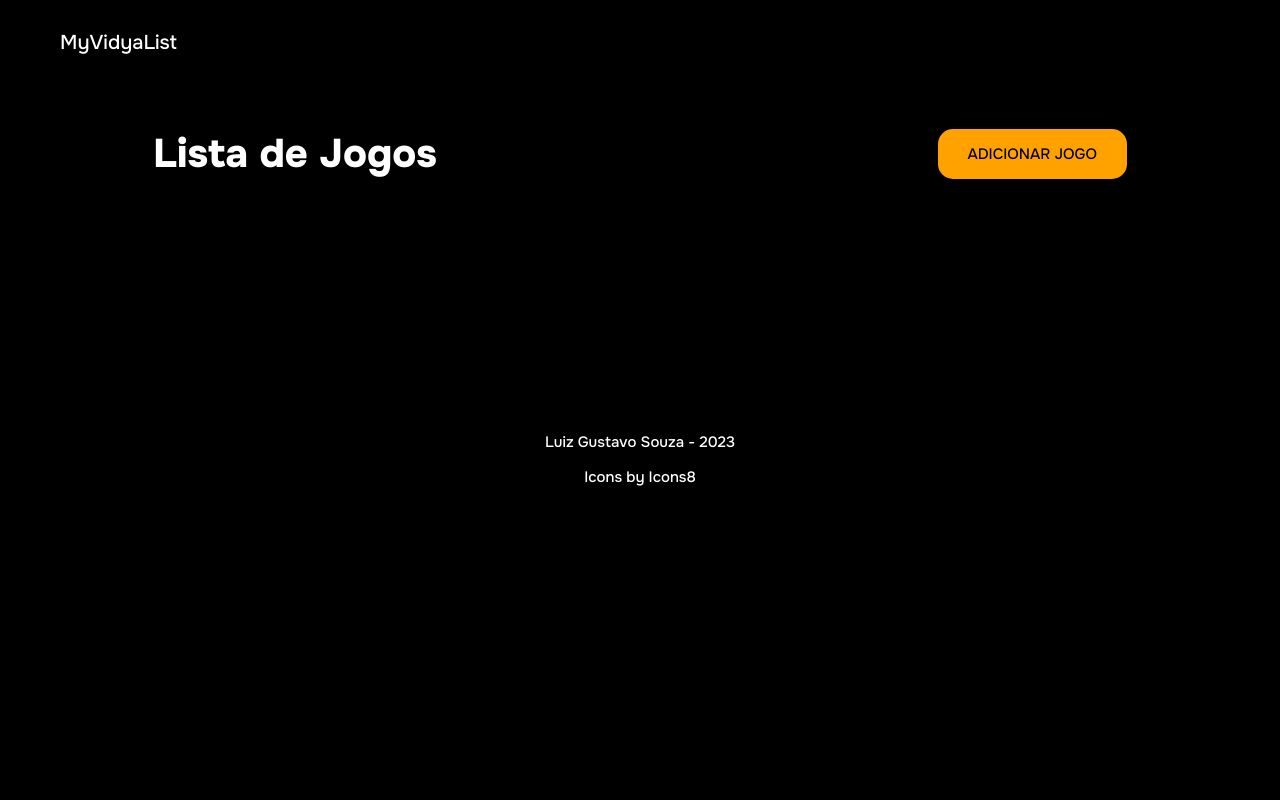
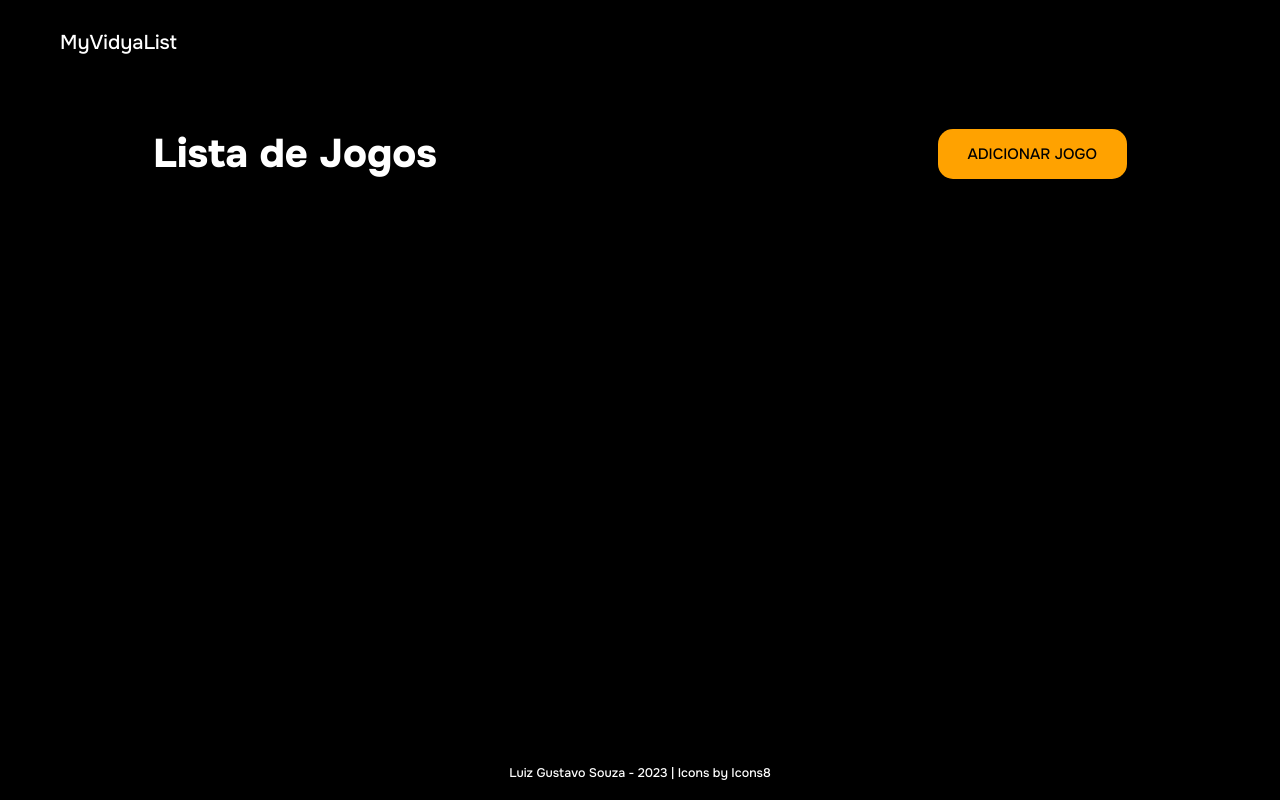
Before and after one commit to luizgumachado/crud-app, a plain HTML site: page index.html in a window 1280 px wide. Drawn offline with Linux system fonts and the light colour scheme; no server answers.

Commit message:
Minor Changes
Made footer stick to the bottom of the page, changed 'container' to main

```diff
--- a/index.html
+++ b/index.html
@@ -11,7 +11,7 @@
         <span id="logo">MyVidyaList</span>
     </header>
 
-    <div class="container">
+    <main>
         <div class="add-header">
             <h2>Lista de Jogos</h2>
             <a href="cadastro.html" id="link-registro">
@@ -20,10 +20,10 @@
         </div>
 
         <div id="gameList" class="list"></div>
-    </div>
+    </main>
 
     <footer>
-        <p>Luiz Gustavo Souza - 2023</p>
+        <span>Luiz Gustavo Souza - 2023 | </span>
         <span>Icons by <a target="_blank" href="https://icons8.com">Icons8</a></span>
     </footer>
 
--- a/styles/style.css
+++ b/styles/style.css
@@ -8,6 +8,7 @@ html {
 body {
     margin: 0;
     padding: 0;
+    min-height: 100vh;
     width: 100vw;
     background-color: black;
     color: white;
@@ -28,7 +29,7 @@ header {
     font-size: 2rem;
 }
 
-.container {
+main {
     width: 80%;
     max-width: 1600px;
     margin: 0 auto;
@@ -220,10 +221,13 @@ input[type=text], input[type=url], input[type=date] {
 }
 
 footer {
+    position: fixed;
+    bottom: 0;
+    left: 0;
     margin-top: 10em;
-    padding-bottom: 2em;
+    padding-bottom: 1.5em;
     width: 100%;
     text-align: center;
     font: inherit;
-    font-size: 1.5rem;
+    font-size: 1.25rem;
 }
```
Also changed, not shown: cadastro.html (+3 -3 lines).
